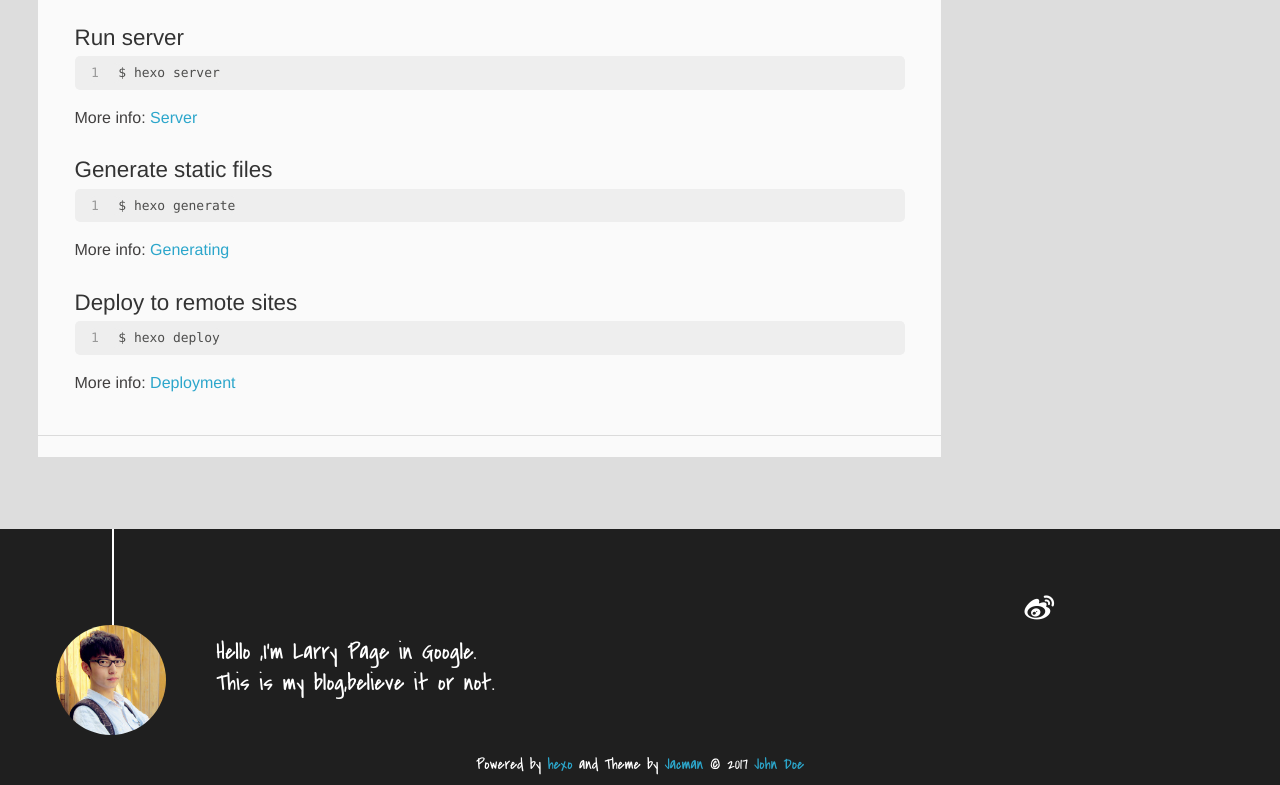
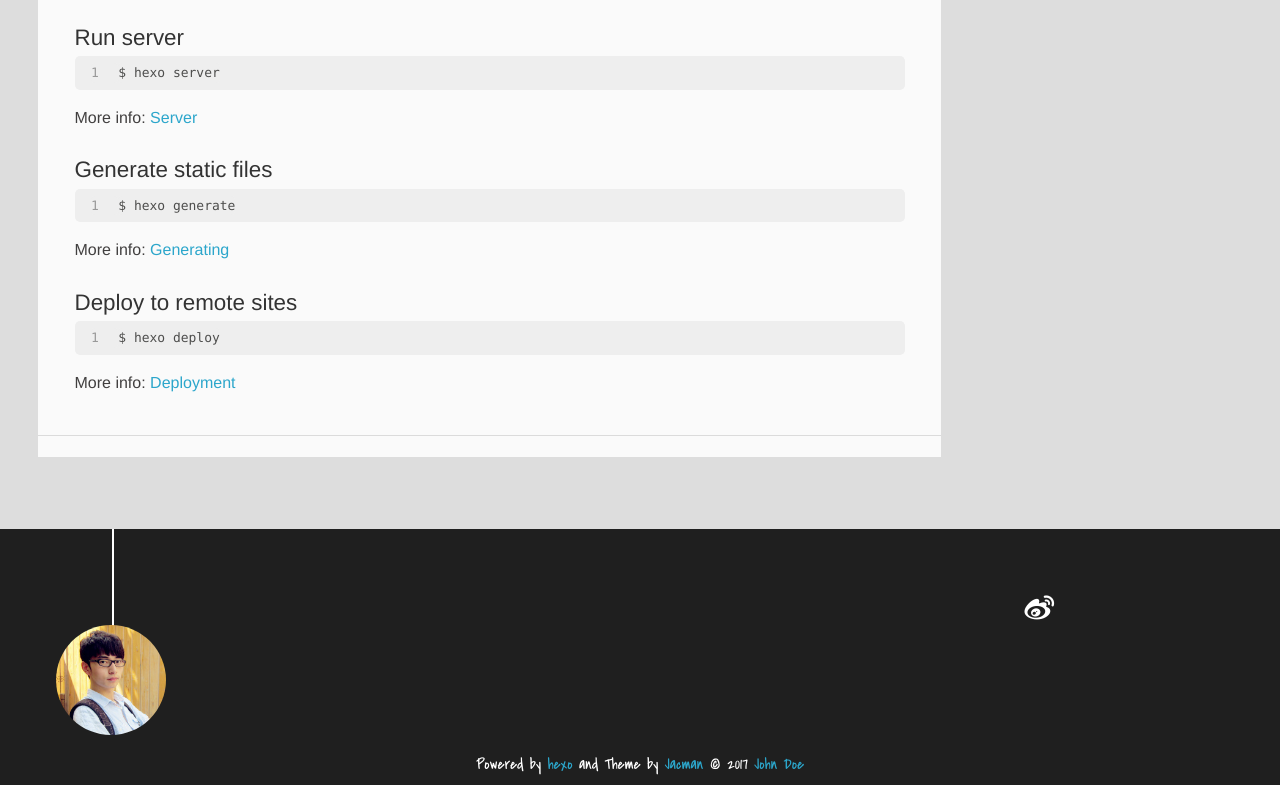
Before and after one commit to Stepan-second/Stepan-second.github.io, a plain HTML site: page index.html in a window 1280 px wide. Shown: the part 628-1413 px from the top of the page. Drawn offline with Linux system fonts and the light colour scheme; a script that the page names is missing.

Commit message:
Site updated: 2017-12-25 13:47:41

```diff
--- a/index.html
+++ b/index.html
@@ -188,10 +188,7 @@
 	</div>
 
 
-	<section class="info">
-		<p> Hello ,I&#39;m Larry Page in Google. <br/>
-			This is my blog,believe it or not.</p>
-	</section>
+
 
 	<div class="social-font" class="clearfix">
 
```
